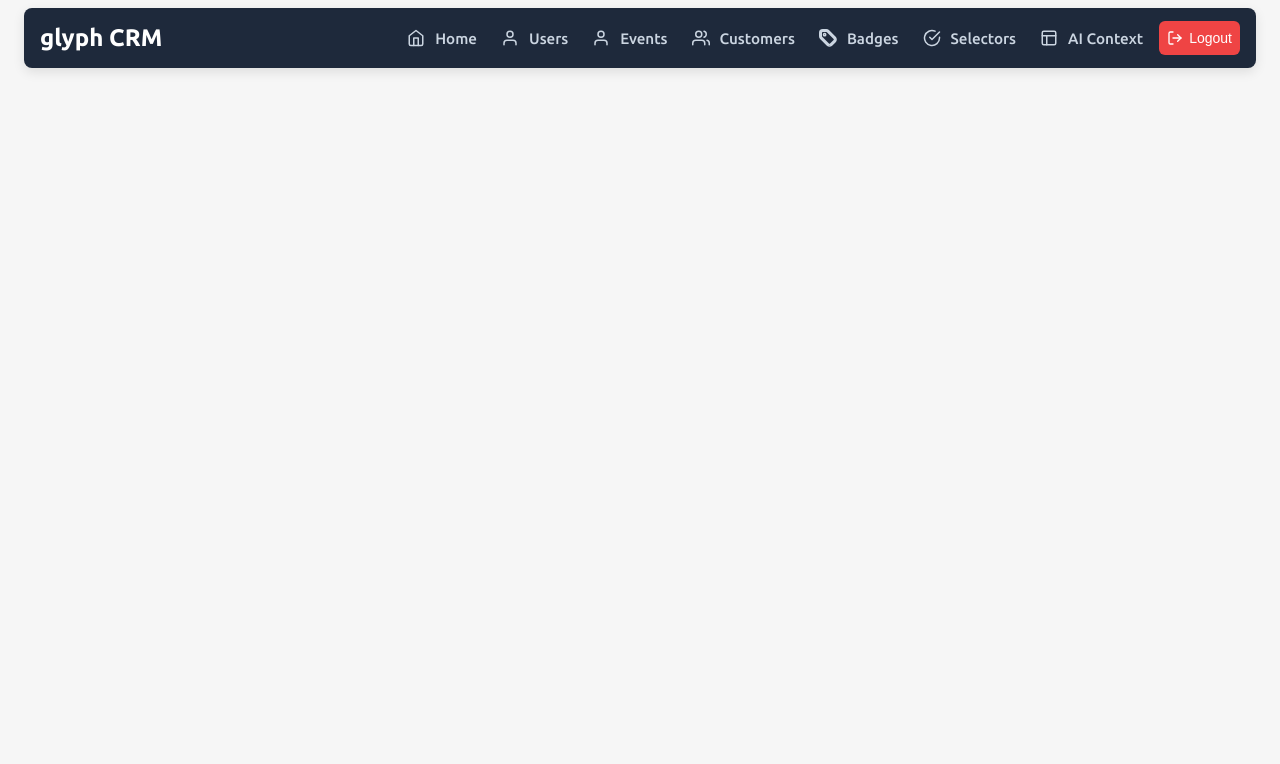
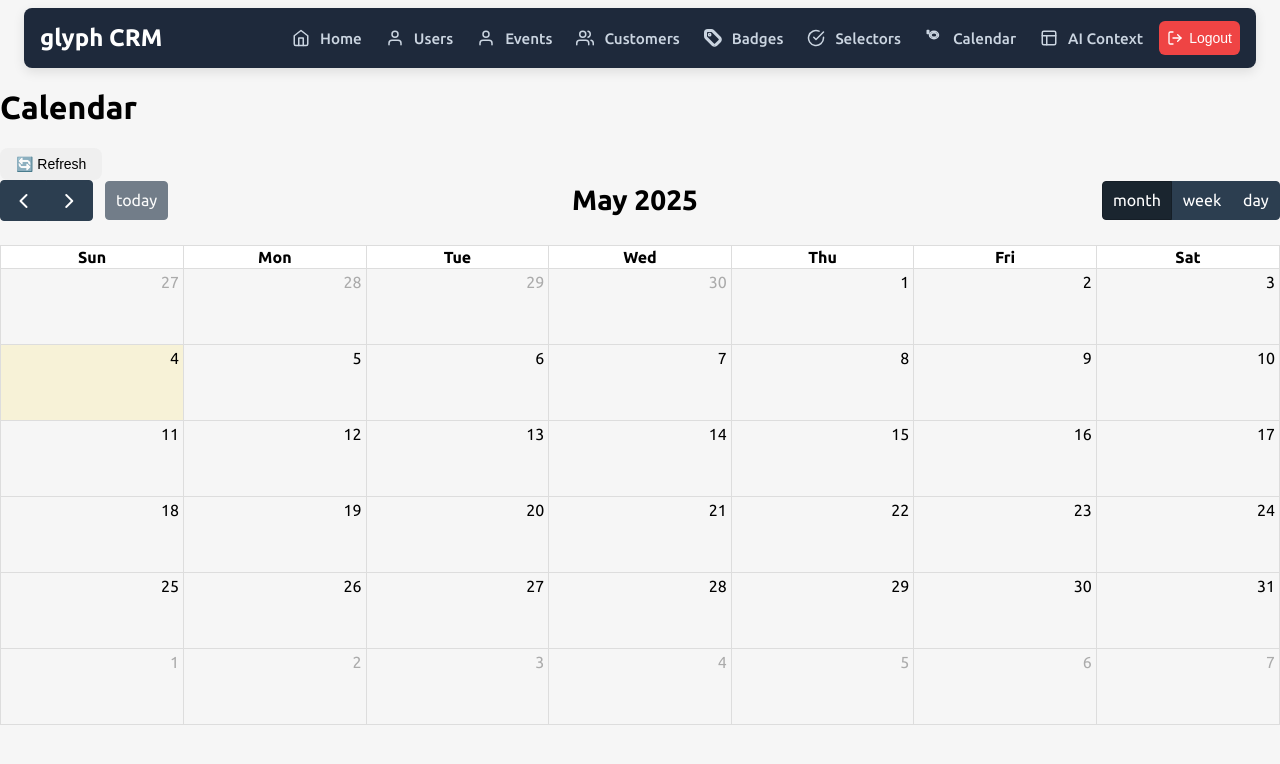
Before and after one commit to xomatix/glyph-crm, a React (Vite) app: page /calendar in a window 1280 px wide. Shown: the top 764 px of the page. Built offline with nearby package versions, Linux system fonts and the light colour scheme; no server answers.

Commit message:
calendar1.0

```diff
--- a/src/App.jsx
+++ b/src/App.jsx
@@ -14,6 +14,7 @@ const CustomerEdit = lazy(() => import("./pages/Customer/CustomerEdit"));
 const SelectorEdit = lazy(() => import("./pages/SelectorsEdit"));
 const SelectorsList = lazy(() => import("./pages/SelectorsList"));
 const Login = lazy(() => import("./pages/Login"));
+const Calendar = lazy(() => import("./pages/calendar"));
 
 function App() {
   return (
@@ -140,6 +141,24 @@ function App() {
               </svg>
               Selectors
             </Link>
+            <Link className="nav-item" to="/Calendar">
+              <svg
+                className="nav-icon"
+                xmlns="http://www.w3.org/2000/svg"
+                width="18"
+                height="18"
+                viewBox="0 0 24 24"
+                fill="none"
+                stroke="currentColor"
+                stroke-width="2"
+                stroke-linecap="round"
+                stroke-linejoin="round"
+              >
+                <path d="M3 4V2H5V4H3ZM3 4V6H5V4H3ZM3 4V6H5V4H3Z"></path>
+                <path d="M12 3C8.34 3 6 5.67 6 8C6 10.33 8.34 13 12 13C15.66 13 18 10.33 18 8C18 5.67 15.66 3 12 3ZM12 11C9.79 11 8 9.21 8 8C8 6.79 9.79 5 12 5C14.21 5 16 6.79 16 8C16 9.21 14.21 11 12 11Z"></path>
+              </svg>
+              Calendar
+            </Link>
             <Link className="nav-item" to="/ai-context">
               <svg
                 className="nav-icon"
@@ -227,6 +246,7 @@ function App() {
             <Route path="/ai-context" element={<AiContextsList />} />
             <Route path="/ai-context/:id" element={<AiContextsEdit />} />
             <Route path="/login" element={<Login />} />
+            <Route path="/calendar" element={<Calendar />} />
           </Routes>
         </Suspense>
       </BrowserRouter>
--- /dev/null
+++ b/src/pages/Calendar.jsx
@@ -0,0 +1,113 @@
+import React, { useEffect, useState } from "react";
+import { useNavigate } from "react-router";
+import FullCalendar from "@fullcalendar/react";
+import dayGridPlugin from "@fullcalendar/daygrid";
+import interactionPlugin from "@fullcalendar/interaction";
+import GlButton from "../../components/GlButton/GlButton";
+import service from "../../glService/glService";
+
+const eventTypeColorMap = {
+  1: "#FF6347",
+  2: "#4682B4",
+  3: "#32CD32",
+  4: "#FFD700",
+  5: "#8A2BE2",
+};
+
+function Calendar() {
+  const navigate = useNavigate();
+  const [events, setEvents] = useState([]);
+  const [selectedEvent, setSelectedEvent] = useState(null);
+
+  async function getData() {
+    const data = await service.select("crm", "glEventsAll", {});
+
+    const parsedEvents = data.map((item) => {
+      const eventColor = eventTypeColorMap[item.type] || "#999";
+
+      return {
+        id: item.gl_events_id,
+        title: item.tytuł,
+        start: item.data,
+        end: item.data,
+        extendedProps: {
+          description: item.opis,
+          customerIdent: item.ident,
+          user: item.użytkownik,
+          statusName: item.status,
+          eventColor,
+        },
+        backgroundColor: eventColor,
+        borderColor: eventColor,
+      };
+    });
+
+    setEvents(parsedEvents);
+  }
+
+  useEffect(() => {
+    getData();
+  }, []);
+
+  return (
+    <div className="p-4 relative">
+      <div className="flex justify-between items-center mb-4">
+        <h1 className="text-2xl font-semibold">Calendar</h1>
+        <GlButton action={getData}>🔄 Refresh</GlButton>
+      </div>
+
+      <FullCalendar
+        plugins={[dayGridPlugin, interactionPlugin]}
+        initialView="dayGridMonth"
+        events={events}
+        headerToolbar={{
+          left: "prev,next today",
+          center: "title",
+          right: "dayGridMonth,dayGridWeek,dayGridDay",
+        }}
+        eventClick={(info) => {
+          setSelectedEvent({
+            title: info.event.title,
+            ...info.event.extendedProps,
+            date: info.event.startStr,
+          });
+        }}
+        height="auto"
+      />
+
+      {/* Pop-Up Modal */}
+      {selectedEvent && (
+        <div className="fixed inset-0 z-50 flex items-center justify-center bg-black bg-opacity-50 backdrop-blur-sm transition-opacity duration-300 ease-out">
+          <div className="bg-white rounded-2xl shadow-xl border border-gray-200 w-full max-w-lg p-6 transform transition-all duration-300 ease-in-out scale-95 opacity-0 animate-scale-in">
+            <div className="flex justify-between items-center mb-3">
+              <h2 className="text-2xl font-bold text-gray-900">{selectedEvent.title}</h2>
+              <button
+                className="text-gray-500 hover:text-gray-700 text-xl font-semibold"
+                onClick={() => setSelectedEvent(null)}
+              >
+                ×
+              </button>
+            </div>
+            <p className="text-sm text-gray-600 mb-1">📅 <strong>{selectedEvent.date}</strong></p>
+            <div className="grid gap-2">
+              <p className="text-sm"><strong>Status:</strong> {selectedEvent.statusName}</p>
+              <p className="text-sm"><strong>Customer:</strong> {selectedEvent.customerIdent}</p>
+              <p className="text-sm"><strong>User:</strong> {selectedEvent.user}</p>
+            </div>
+            <div className="mt-4">
+              <p className="text-sm font-semibold mb-2">Description:</p>
+              <p className="text-sm text-gray-700 whitespace-pre-wrap">{selectedEvent.description}</p>
+            </div>
+            <div className="mt-5 text-right">
+              <GlButton action={() => setSelectedEvent(null)} className="bg-blue-600 text-white hover:bg-blue-700 transition-colors">
+                Close
+              </GlButton>
+            </div>
+          </div>
+        </div>
+      )}
+    </div>
+  );
+}
+
+export default Calendar;
```
Also changed, not shown: 1 other file (tests, documents, lock files or other folders).
